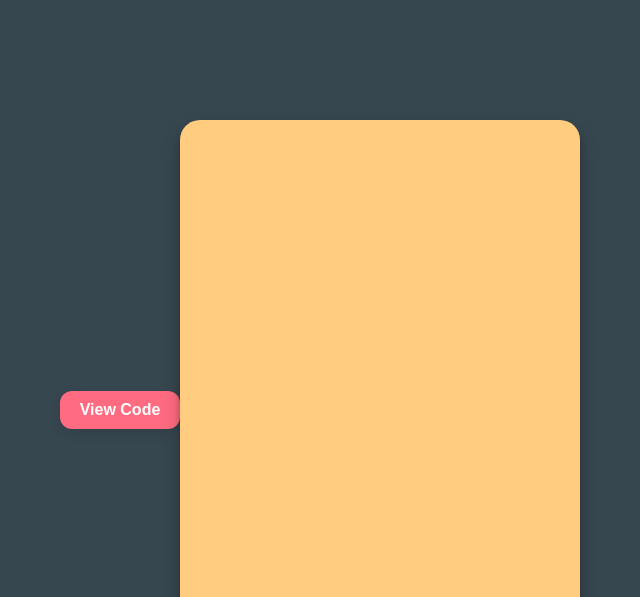
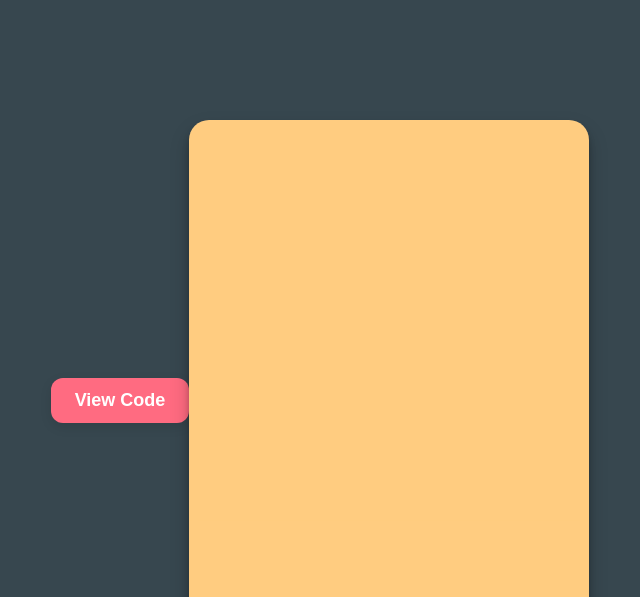
Before and after one commit to Jahirayasin/navigation-Hover, a plain HTML site: page index.html in a window 1280 px wide. Shown: the top 597 px of the page, without its empty margins (320-960 px from the left). Drawn offline with nearby package versions, Linux system fonts and the light colour scheme.

Commit message:
Update style.css

```diff
--- a/style.css
+++ b/style.css
@@ -124,23 +124,22 @@ body {
   display: none;
   opacity: 0;
 }
-
 .view-code-btn {
   display: inline-block;
-  padding: 10px 20px;
+  padding: 12px 24px;
   background: #ff6b81;
   color: white;
   font-weight: bold;
   text-decoration: none;
   border-radius: 12px;
-  font-family: 'Quicksand', sans-serif;
+  font-size: 18px;
   box-shadow: 0 4px 12px rgba(0,0,0,0.1);
   transition: all 0.3s ease;
-  margin-top: 20px;
+  font-family: 'Quicksand', sans-serif;
 }
 
 .view-code-btn:hover {
   background: #ff4d6d;
-  transform: scale(1.05);
+  transform: scale(1.07);
   box-shadow: 0 6px 16px rgba(0,0,0,0.2);
 }
```
